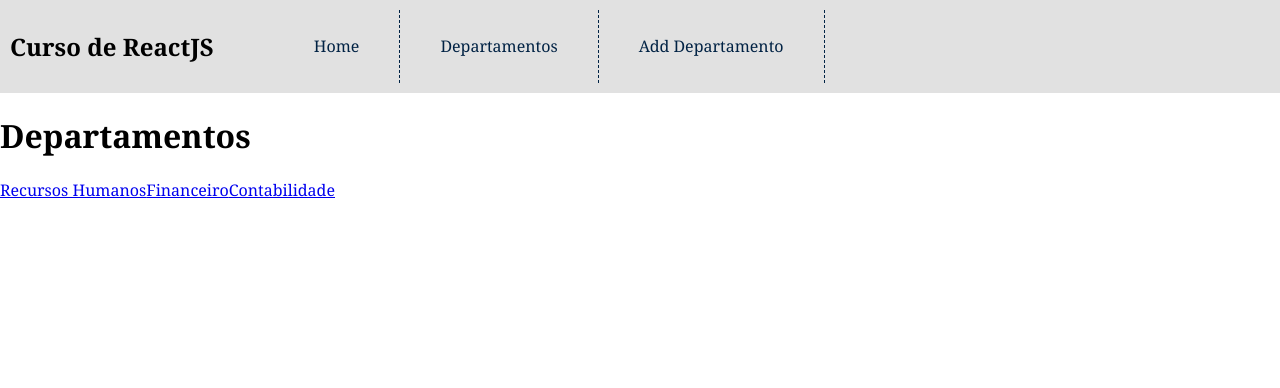
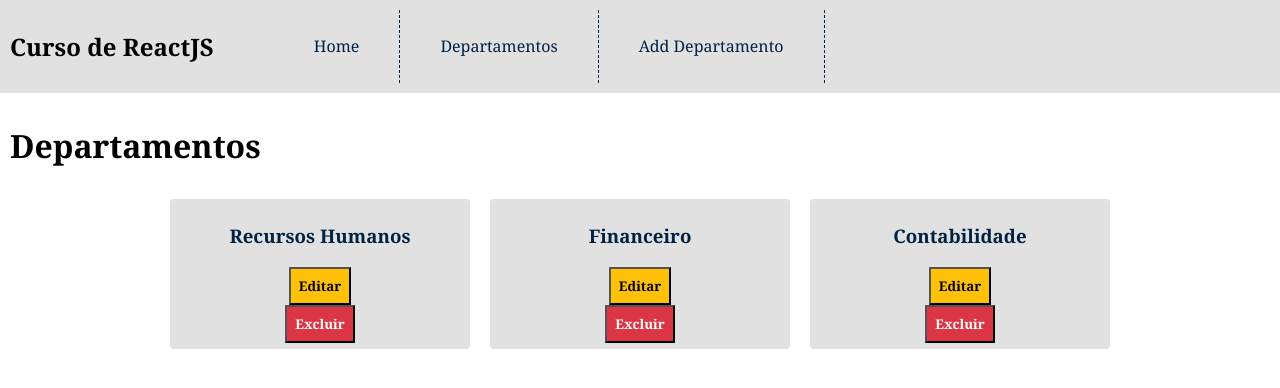
Before and after one commit to csfeijo/1606066-reactjs-procempa, a React (Create React App) app in the folder curso-react-js/: page /departamentos in a window 1280 px wide. Shown: the top 388 px of the page. Built offline with nearby package versions, Linux system fonts and the light colour scheme.

Commit message:
Aula 06 - correcao exercicio aula 05

```diff
--- a/curso-react-js/src/App.js
+++ b/curso-react-js/src/App.js
@@ -16,7 +16,7 @@ import './assets/scss/main.scss';
 function App() {
 
   return (
-    <ThemeProvider theme={dark}>
+    <ThemeProvider theme={light}>
       <BrowserRouter>
         <Menu />
         <Routes>
--- a/curso-react-js/src/components/Button/index.js
+++ b/curso-react-js/src/components/Button/index.js
@@ -1,11 +1,12 @@
 import React from 'react';
 import BaseButton from './styles';
 
-const Button = ({ onClick, titulo }) => {
+const Button = ({ onClick, titulo, uiType }) => {
   return (
     <BaseButton
-     type="button"
-     onClick={onClick}
+      uiType={uiType}
+      type="button"
+      onClick={onClick}
     >
       {titulo}
     </BaseButton>
--- a/curso-react-js/src/components/Button/styles.js
+++ b/curso-react-js/src/components/Button/styles.js
@@ -1,8 +1,33 @@
-import styled from "styled-components";
+import styled, { css } from "styled-components";
 
+const getUiType = (uiType) => {
+  switch(uiType) {
+    case 'success':
+      return (css`
+        background: #198754;
+        color: white;
+      `)
+    case 'danger':
+      return (css`
+        background: #dc3545;
+        color: white;
+      `)
+    case 'warning':
+      return (css`
+        background: #ffc107;
+      `)
+    default:
+      return (css`
+        background: ${({ theme }) => theme.colors.background};
+      `)
+  }
+}
 
 const BaseButton = styled.button`
   font-weight: bold;
+  padding: 8px;
+
+  ${props => getUiType(props.uiType)}
 `;
 
 export default BaseButton;
--- /dev/null
+++ b/curso-react-js/src/components/Card/index.js
@@ -0,0 +1,15 @@
+import React from 'react';
+import CardLink from './styles';
+
+const Card = ({ key, to, children }) => {
+
+  return (
+      <CardLink
+        key={key}
+        to={to}>
+        {children}
+      </CardLink>
+  )
+}
+
+export default Card;
--- /dev/null
+++ b/curso-react-js/src/components/Card/styles.js
@@ -0,0 +1,21 @@
+import styled from 'styled-components';
+import { Link } from 'react-router-dom';
+
+const CardLink = styled(Link)`
+  background: ${({ theme }) => theme.colors.background};
+  color:  #002244;
+  text-decoration: none;
+  display: flex;
+  width: 300px;
+  height: 150px;
+  border-radius: 4px;
+
+  align-items: center;
+  justify-content: center;
+
+  flex-direction: column;
+
+  margin: 10px;
+`;
+
+export default CardLink;
--- a/curso-react-js/src/pages/Departamentos/index.js
+++ b/curso-react-js/src/pages/Departamentos/index.js
@@ -1,5 +1,7 @@
 import React from 'react';
-import { Link } from 'react-router-dom';
+import Card from '../../components/Card';
+import { Container, List } from './styles';
+import Button from '../../components/Button';
 
 const Departamentos = () => {
 
@@ -10,16 +12,37 @@ const Departamentos = () => {
   ]
 
   return (
-    <>
+    <Container>
       <h1>Departamentos</h1>
+
+      <List>
       {departamentos.map((depto) => {
-        return <Link
-                  key={depto.id}
-                  to={`/departamentos/${depto.id}`}>
-                  {depto.nome}
-                </Link>
+        return (
+          <Card key={depto.id} to={`/departamentos/${depto.id}`}>
+            <h3>{depto.nome}</h3>
+
+            <Button
+              uiType='warning'
+              titulo='Editar'
+              onClick={(e) => {
+                e.preventDefault();
+              }}
+            />
+
+            <Button
+              uiType='danger'
+              titulo='Excluir'
+              onClick={(e) => {
+                e.preventDefault();
+              }}
+            />
+
+          </Card>
+        )
       })}
-    </>
+      </List>
+
+    </Container>
   );
 }
 
--- /dev/null
+++ b/curso-react-js/src/pages/Departamentos/styles.js
@@ -0,0 +1,14 @@
+import styled from 'styled-components';
+
+export const Container = styled.div`
+  display: flex;
+  flex-direction: column;
+  padding: 10px;
+`;
+
+export const List = styled.div`
+  display: flex;
+  align-items: center;
+  flex-wrap: wrap;
+  justify-content: center;
+`;
```
Also changed, not shown: 1 other file (tests, documents, lock files or other folders).
